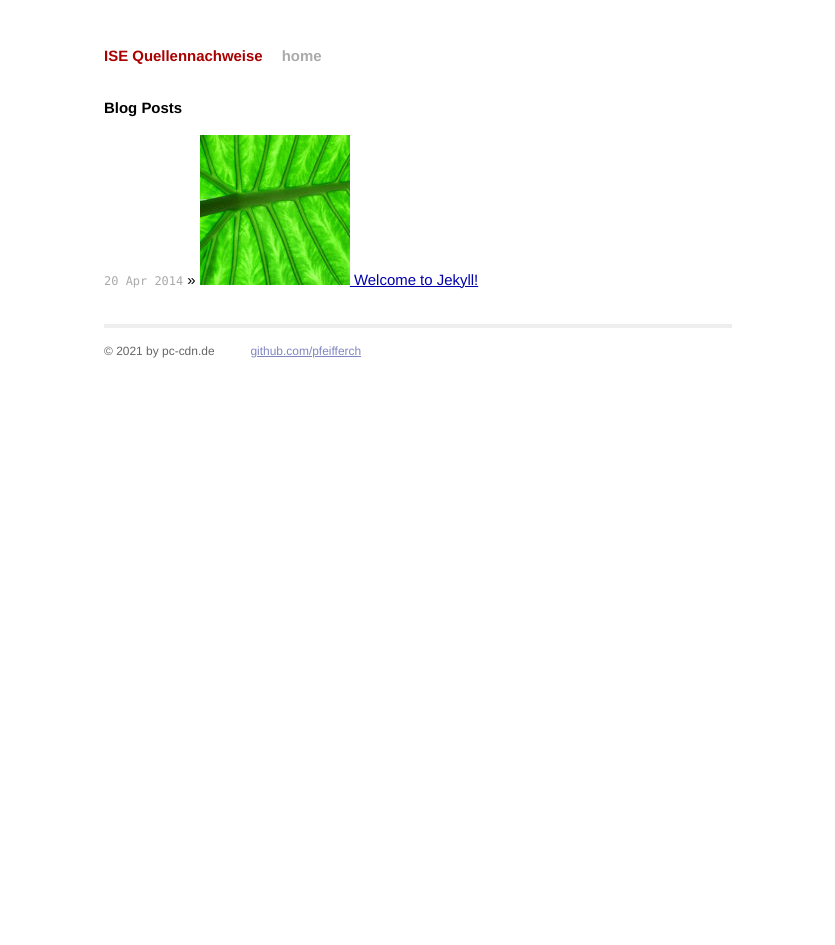
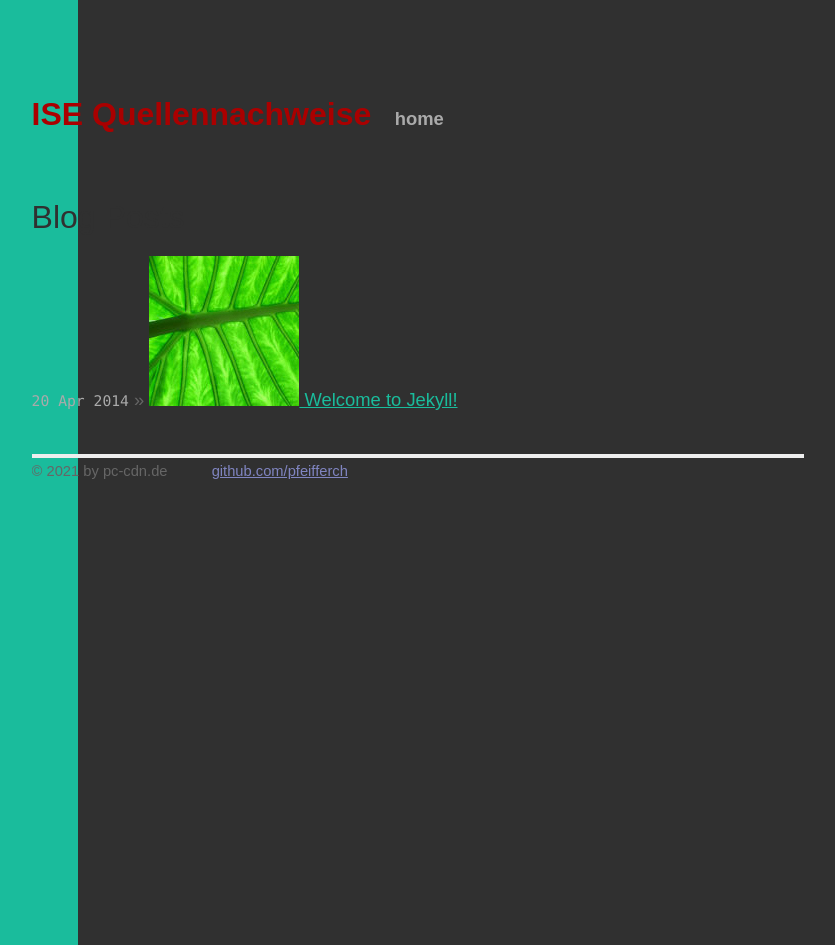
Before and after one commit to PfeifferChPT/PfeifferChPT.github.io, a Jekyll site: the page built from index.html, in a window 1280 px wide. Shown: the whole page, without its empty margins (222-1057 px from the left). Built offline with Jekyll 4.4.1, drawn with Linux system fonts in a browser that asks for light colours.

Commit message:
Update index.html

```diff
--- a/index.html
+++ b/index.html
@@ -2,6 +2,7 @@
 layout: default
 title: ise.pc-cdn.de - Quellennachweise
 ---
+<link rel="stylesheet" href="/css/pc-cdn.style.css">
 
 <div id="home">
   <h1>Blog Posts</h1>
```
